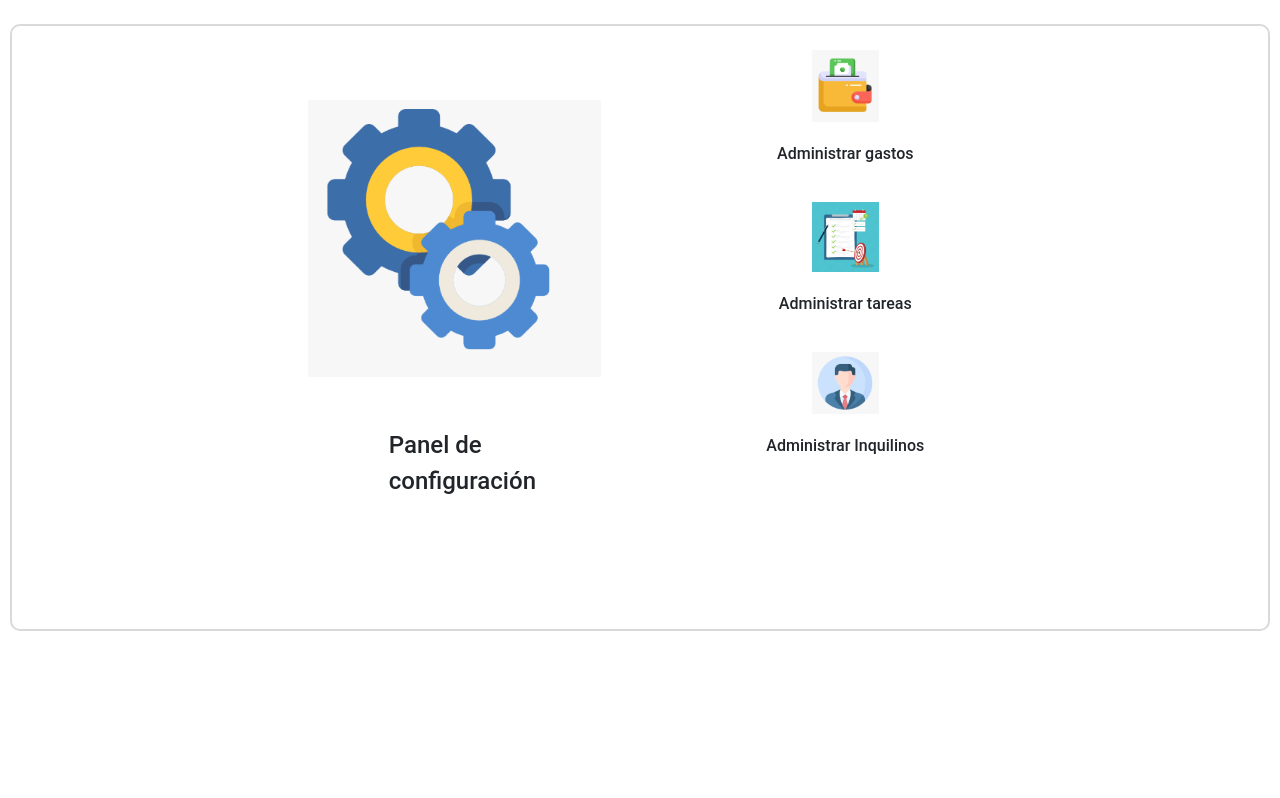
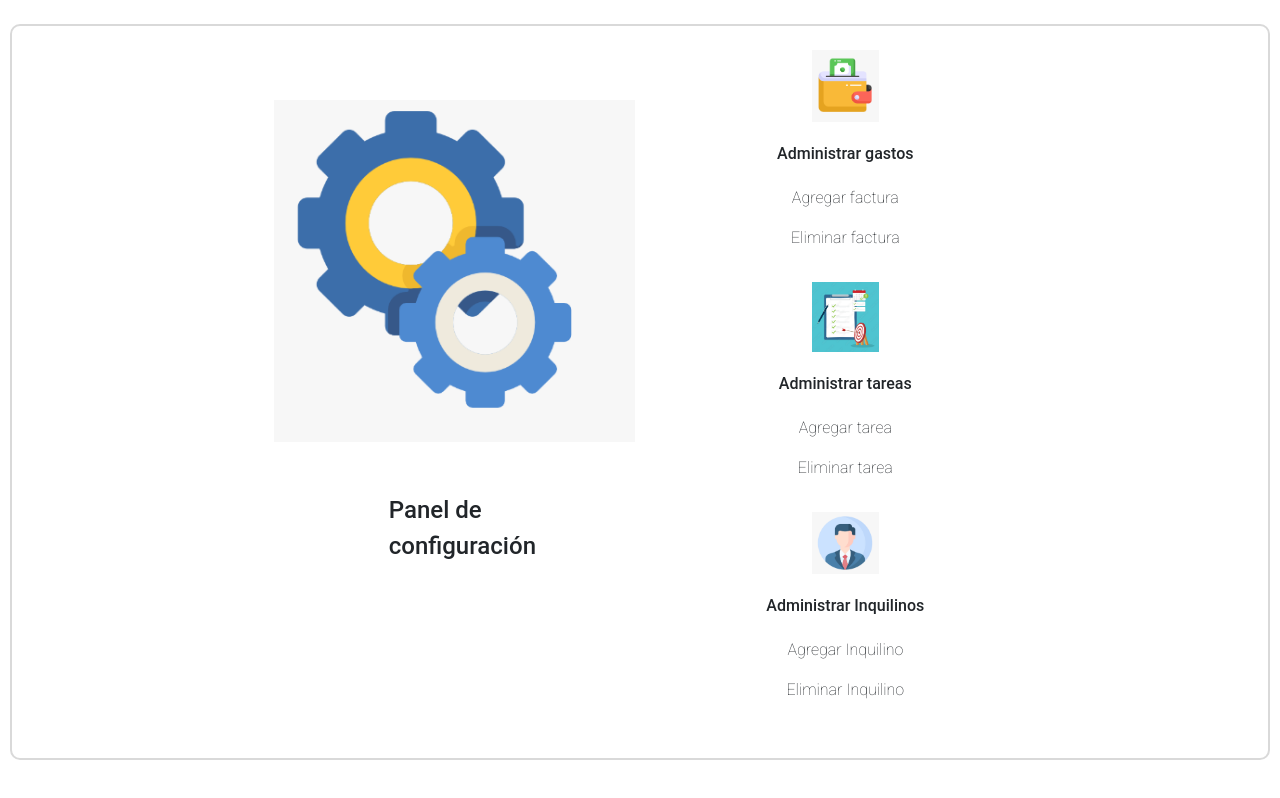
Before and after one commit to CamilaF1985/Final-frontend, a React app: page /administrar-panel in a window 1280 px wide. Built offline with nearby package versions, Linux system fonts and the light colour scheme.

Commit message:
cambios en panel de administracion

```diff
--- a/src/assets/css/App.css
+++ b/src/assets/css/App.css
@@ -63,6 +63,13 @@ img {
     line-height: 1.5;
     color: #333;
 }
+
+/* Estilos para el texto de panel de configuración */
+.texto-debajo-imagen-sub {
+    font-family: 'Roboto', sans-serif;
+    font-weight: 100;
+}
+
 
 /* Estilos para el mapa de Google */
 .google-maps-iframe {
--- a/src/routes/routes.jsx
+++ b/src/routes/routes.jsx
@@ -15,7 +15,6 @@ const AppRoutes = () => {
     if (storedUserType) {
       if (storedUserType.toLowerCase() === 'administrador') {
         if (window.location.pathname.includes('/administrar-panel')) {
-          // Si el usuario está en una subruta de /administrar-panel, deja que se quede ahí.
           return;
         }
         navigate(`/home-${storedUserType.toLowerCase()}`, { replace: true });
--- a/src/views/PanelAdministracion.jsx
+++ b/src/views/PanelAdministracion.jsx
@@ -24,6 +24,8 @@ const PanelAdministracion = () => {
               <img src={gastosImage} alt="Administrar gastos" className="img-fluid" />
             </div>
             <p className="texto-debajo-imagen">Administrar gastos</p>
+            <p className="texto-debajo-imagen-sub">Agregar factura</p>
+            <p className="texto-debajo-imagen-sub">Eliminar factura</p>
           </div>
 
           {/* Icono "Administrar tareas" */}
@@ -32,6 +34,8 @@ const PanelAdministracion = () => {
               <img src={tareasImage} alt="Administrar tareas" className="img-fluid" />
             </div>
             <p className="texto-debajo-imagen">Administrar tareas</p>
+            <p className="texto-debajo-imagen-sub">Agregar tarea</p>
+            <p className="texto-debajo-imagen-sub">Eliminar tarea</p>
           </div>
 
           {/* Icono "Administrar inquilinos" */}
@@ -40,6 +44,8 @@ const PanelAdministracion = () => {
               <img src={perfilImage} alt="Administrar Inquilinos" className="img-fluid" />
             </div>
             <p className="texto-debajo-imagen">Administrar Inquilinos</p>
+            <p className="texto-debajo-imagen-sub">Agregar Inquilino</p>
+            <p className="texto-debajo-imagen-sub">Eliminar Inquilino</p>
           </div>
         </div>
       </div>
```
